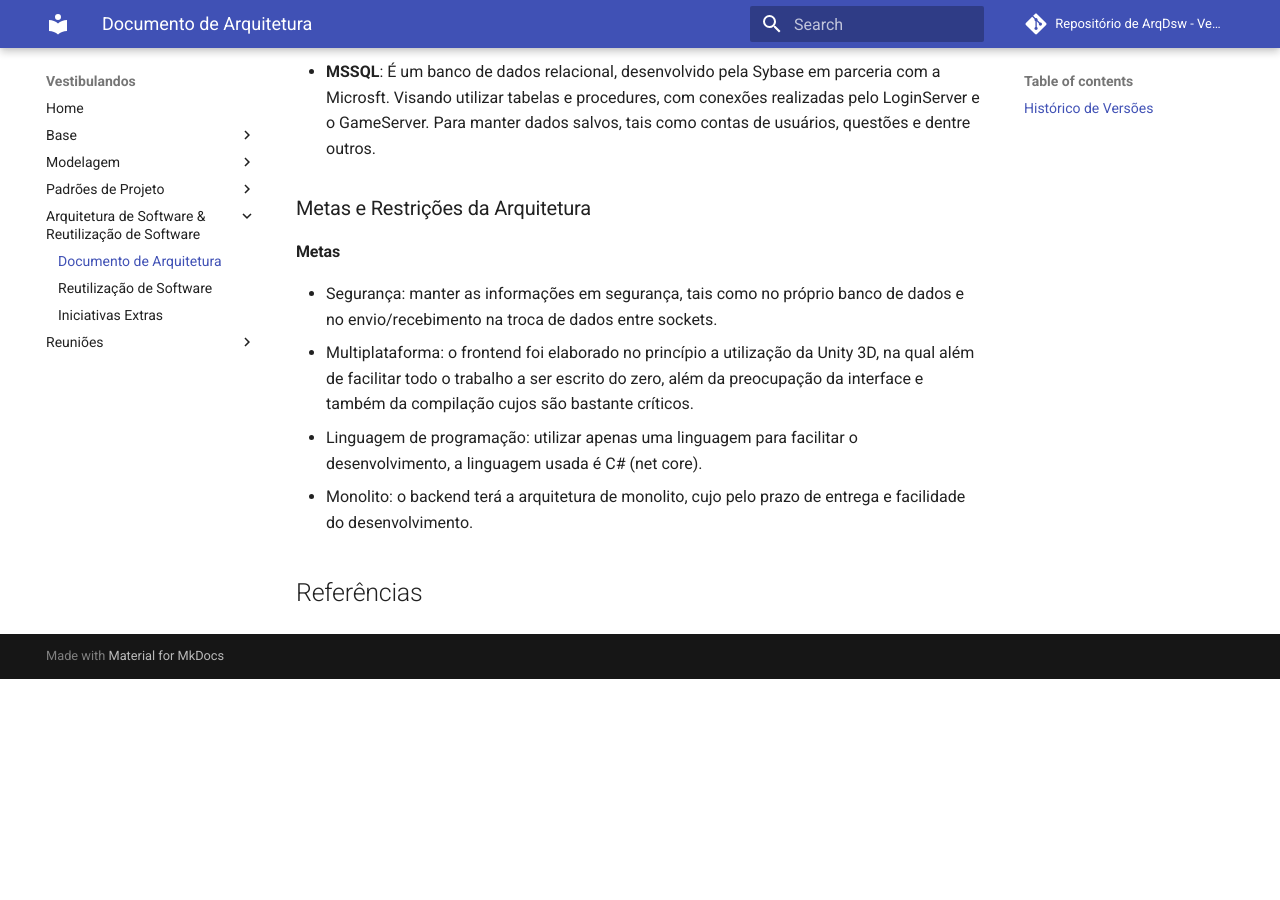
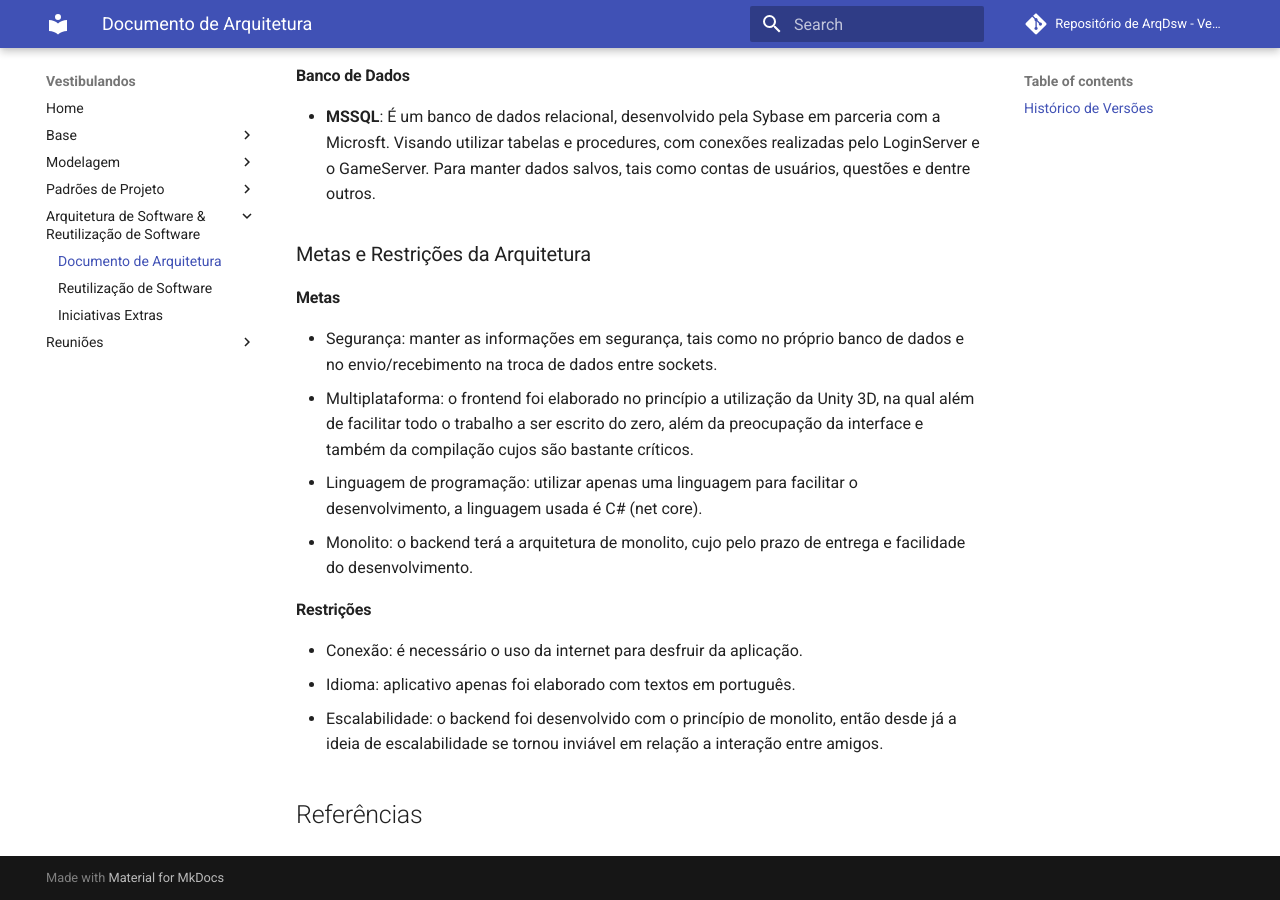
Before and after one commit to UnBArqDsw/2020.1_G4_Vestibulandos, an MkDocs documentation site: the page built from docs/arquitetura_e_reutilizacao/documento_de_arquitetura.md, in a window 1280 px wide and 900 px high, scrolled down 1629 px. Built offline with MkDocs 1.6.1 and Material for MkDocs 9.7.7, drawn with Linux system fonts in a browser that asks for light colours; comment, search, counter and statistics services are not loaded; before the commit the page ends 2308 px from its top, so only the background shows below that; some of the changed text lies outside the part shown.

Commit message:
adicionado restrições da arquitetura.

```diff
--- a/docs/arquitetura_e_reutilizacao/documento_de_arquitetura.md
+++ b/docs/arquitetura_e_reutilizacao/documento_de_arquitetura.md
@@ -10,6 +10,7 @@
 | 19/11/2020 | 0.4 | Adicionado tecnologias utilizadas | Julio Litwin |
 | 19/11/2020 | 0.5 | Adicionado representação arquitetural | João Pedro e Rodrigo Canela |
 | 20/11/2020 | 0.6 | Adicionado as metas da arquitetura | Julio Litwin |
+| 20/11/2020 | 0.7 | Adicionado as restrições da arquitetura | Julio Litwin |
 
 # Introdução
 
@@ -46,4 +47,9 @@
 - Linguagem de programação: utilizar apenas uma linguagem para facilitar o desenvolvimento, a linguagem usada é C# (net core).
 - Monolito: o backend terá a arquitetura de monolito, cujo pelo prazo de entrega e facilidade do desenvolvimento.
 
+#### Restrições
+- Conexão: é necessário o uso da internet para desfruir da aplicação.
+- Idioma: aplicativo apenas foi elaborado com textos em português.
+- Escalabilidade: o backend foi desenvolvido com o princípio de monolito, então desde já a ideia de escalabilidade se tornou inviável em relação a interação entre amigos.
+
 ## Referências
```
